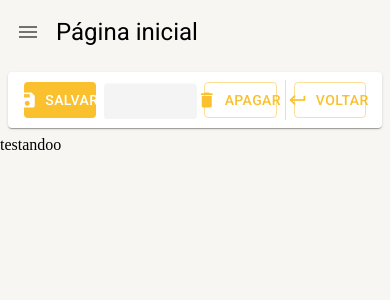
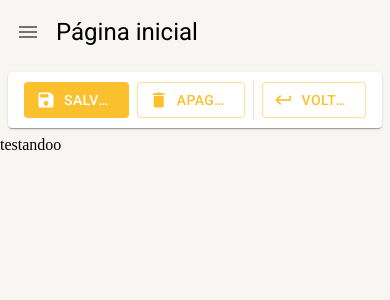
Before and after one commit to BrunodevOliveira/states-and-people-dashboard, a React (Create React App) app: page /pagina-inicial in a window 390 px wide. Shown: the top 300 px of the page. Built offline with nearby package versions, Linux system fonts and the light colour scheme.

Commit message:
✨ feat: add responsividade a FerramentaDeDetallhe

```diff
--- a/src/pages/dashboard/Dashboard.tsx
+++ b/src/pages/dashboard/Dashboard.tsx
@@ -5,7 +5,7 @@ export const Dashboard = () => {
   return (
     <LayoutBaseDePagina
       titulo="Página inicial"
-      barraDeFerramentas={<FerramentasDeDetalhe mostrarBotaoSalvarEFechar />}
+      barraDeFerramentas={<FerramentasDeDetalhe mostrarBotaoNovo />}
     >
       testandoo
     </LayoutBaseDePagina>
--- a/src/shared/components/ferramentas-de-detalhe/FerramentasDeDetalhe.tsx
+++ b/src/shared/components/ferramentas-de-detalhe/FerramentasDeDetalhe.tsx
@@ -1,4 +1,15 @@
-import { Box, Button, Divider, Icon, Paper, Skeleton, useTheme } from "@mui/material"
+import {
+  Box,
+  Button,
+  Divider,
+  Icon,
+  Paper,
+  Skeleton,
+  Typography,
+  useMediaQuery,
+  useTheme,
+} from "@mui/material"
+import { Theme } from "@mui/system"
 
 interface IFerramentasDeDetalheProps {
   textoBotaoNovo?: string
@@ -29,13 +40,13 @@ export const FerramentasDeDetalhe: React.FC<IFerramentasDeDetalheProps> = ({
   mostrarBotaoVoltar = true,
   mostrarBotaoApagar = true,
   mostrarBotaoSalvar = true,
-  mostrarBotaoSalvarEFechar = false,
+  mostrarBotaoSalvarEFechar = true,
 
   mostrarBotaoNovoCarregando = false,
   mostrarBotaoVoltarCarregando = false,
   mostrarBotaoApagarCarregando = false,
   mostrarBotaoSalvarCarregando = false,
-  mostrarBotaoSalvarEFecharCarregando = true,
+  mostrarBotaoSalvarEFecharCarregando = false,
 
   aoClicarEmSalvar,
   aoClicarEmSalvarEFechar,
@@ -44,6 +55,20 @@ export const FerramentasDeDetalhe: React.FC<IFerramentasDeDetalheProps> = ({
   aoClicarEmVoltar,
 }) => {
   const theme = useTheme()
+  const smDown = useMediaQuery((theme: Theme) => theme.breakpoints.down("sm")) //Retorna true caso o tamanho da tela seja menor que sm
+  const mdDown = useMediaQuery((theme: Theme) => theme.breakpoints.down("md")) //Retorna true caso o tamanho da tela seja menor que md
+
+  const renderizar = {
+    btnSalvar: mostrarBotaoSalvar && !mostrarBotaoSalvarCarregando,
+    btnSalvarEVoltar:
+      mostrarBotaoSalvarEFechar && !mostrarBotaoSalvarEFecharCarregando && !smDown && !mdDown, //Só mostro esse botão se a tela for maior que MD
+    btnApagar: mostrarBotaoApagar && !mostrarBotaoApagarCarregando,
+    btnNovo: mostrarBotaoNovo && !mostrarBotaoNovoCarregando && !smDown,
+    btnVoltar: mostrarBotaoVoltar && !mostrarBotaoVoltarCarregando,
+    divider:
+      mostrarBotaoVoltar &&
+      (mostrarBotaoNovo || mostrarBotaoApagar || mostrarBotaoSalvar || mostrarBotaoSalvarEFechar),
+  }
 
   return (
     <Box
@@ -56,7 +81,7 @@ export const FerramentasDeDetalhe: React.FC<IFerramentasDeDetalheProps> = ({
       padding={1}
       paddingX={2}
     >
-      {mostrarBotaoSalvar && !mostrarBotaoSalvarCarregando && (
+      {renderizar.btnSalvar && (
         <Button
           variant="contained"
           color="primary"
@@ -64,13 +89,20 @@ export const FerramentasDeDetalhe: React.FC<IFerramentasDeDetalheProps> = ({
           startIcon={<Icon>save</Icon>}
           onClick={aoClicarEmSalvar}
         >
-          Salvar
+          <Typography
+            variant="button"
+            whiteSpace="nowrap"
+            textOverflow="ellipsis"
+            overflow="hidden"
+          >
+            Salvar
+          </Typography>
         </Button>
       )}
 
       {mostrarBotaoSalvarCarregando && <Skeleton width={110} height={60} />}
 
-      {mostrarBotaoSalvarEFechar && !mostrarBotaoSalvarEFecharCarregando && (
+      {renderizar.btnSalvarEVoltar && (
         <Button
           variant="outlined"
           color="primary"
@@ -78,13 +110,17 @@ export const FerramentasDeDetalhe: React.FC<IFerramentasDeDetalheProps> = ({
           startIcon={<Icon>save</Icon>}
           onClick={aoClicarEmSalvarEFechar}
         >
-          Salvar e voltar
+          <Typography variant="button" noWrap>
+            Salvar e voltar
+          </Typography>
         </Button>
       )}
 
-      {mostrarBotaoSalvarEFecharCarregando && <Skeleton width={180} height={60} />}
+      {mostrarBotaoSalvarEFecharCarregando && !smDown && !mdDown && (
+        <Skeleton width={180} height={60} />
+      )}
 
-      {mostrarBotaoApagar && !mostrarBotaoApagarCarregando && (
+      {renderizar.btnApagar && (
         <Button
           variant="outlined"
           color="primary"
@@ -92,13 +128,15 @@ export const FerramentasDeDetalhe: React.FC<IFerramentasDeDetalheProps> = ({
           startIcon={<Icon>delete</Icon>}
           onClick={aoClicarEmApagar}
         >
-          Apagar
+          <Typography variant="button" noWrap>
+            Apagar
+          </Typography>
         </Button>
       )}
 
       {mostrarBotaoApagarCarregando && <Skeleton width={110} height={60} />}
 
-      {mostrarBotaoNovo && !mostrarBotaoNovoCarregando && (
+      {renderizar.btnNovo && (
         <Button
           variant="outlined"
           color="primary"
@@ -106,14 +144,17 @@ export const FerramentasDeDetalhe: React.FC<IFerramentasDeDetalheProps> = ({
           startIcon={<Icon>add</Icon>}
           onClick={aoClicarEmNovo}
         >
-          {textoBotaoNovo}
+          <Typography variant="button" noWrap>
+            {textoBotaoNovo}
+          </Typography>
         </Button>
       )}
 
-      {mostrarBotaoNovoCarregando && <Skeleton width={110} height={60} />}
+      {mostrarBotaoNovoCarregando && !smDown && <Skeleton width={110} height={60} />}
 
-      <Divider variant="middle" orientation="vertical" />
-      {mostrarBotaoVoltar && !mostrarBotaoVoltarCarregando && (
+      {renderizar.divider && <Divider variant="middle" orientation="vertical" />}
+
+      {renderizar.btnVoltar && (
         <Button
           variant="outlined"
           color="primary"
@@ -121,7 +162,9 @@ export const FerramentasDeDetalhe: React.FC<IFerramentasDeDetalheProps> = ({
           startIcon={<Icon>keyboard_return</Icon>}
           onClick={aoClicarEmVoltar}
         >
-          Voltar
+          <Typography variant="button" noWrap>
+            Voltar
+          </Typography>
         </Button>
       )}
 
```
